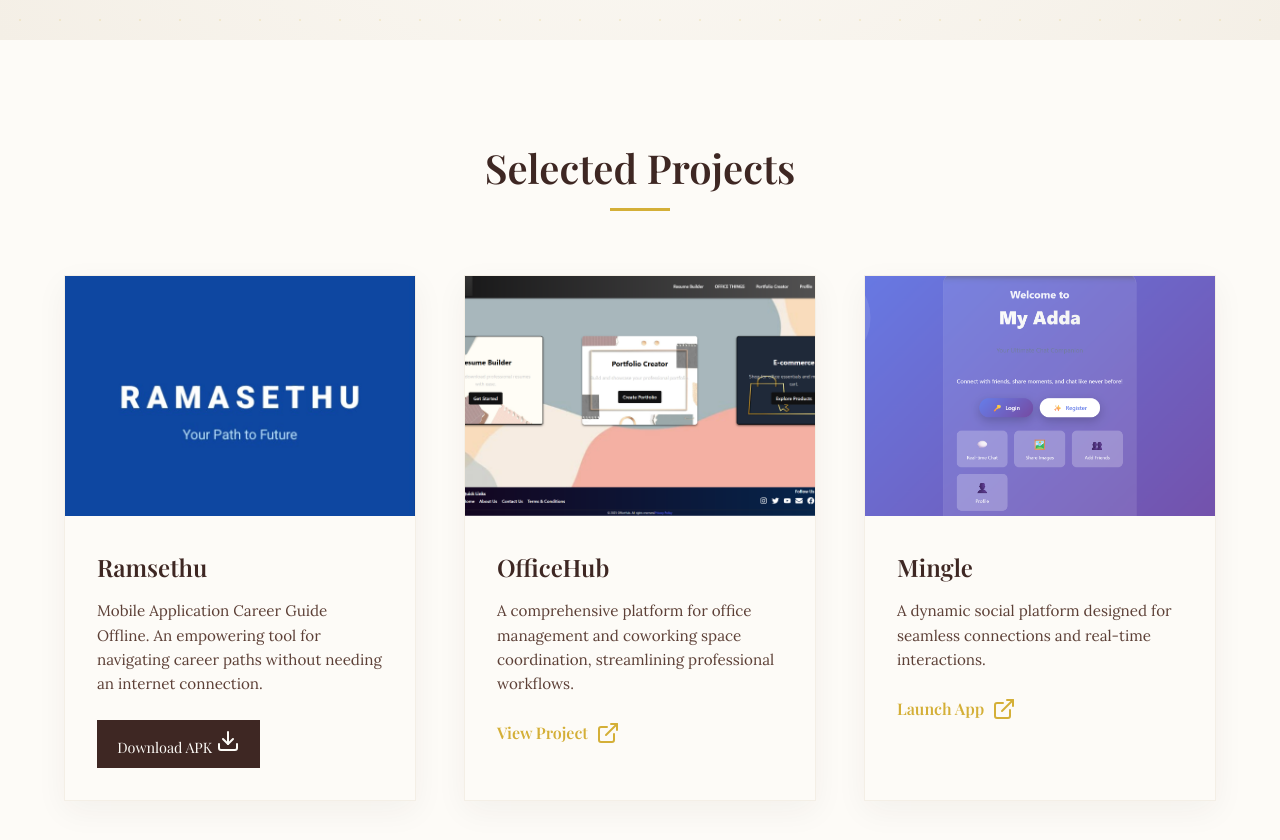
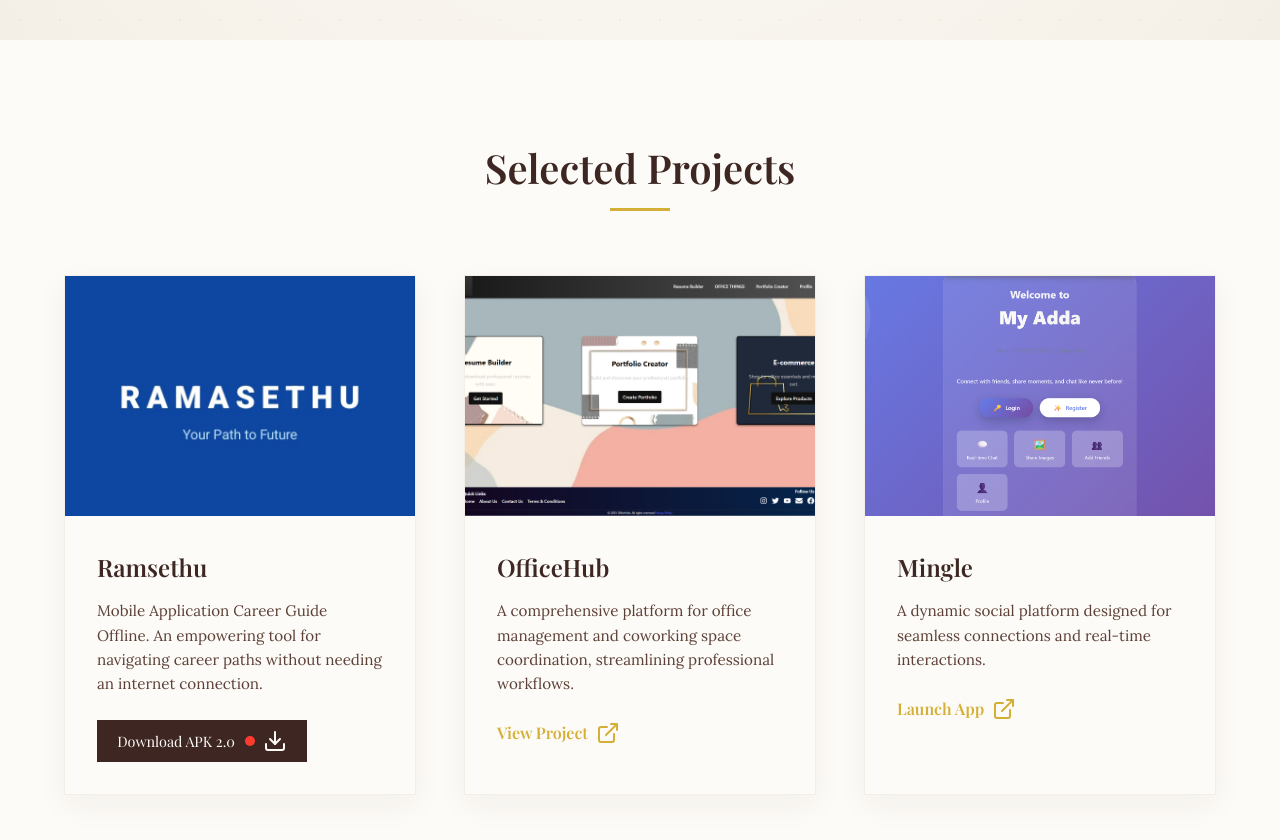
Before and after one commit to kanna-7/website, a website: page frontend/index.html in a window 1280 px wide. Shown: the part 760-1600 px from the top of the page. Drawn offline with nearby package versions, Linux system fonts and the light colour scheme; no server answers; a web font is replaced by a local one.

Commit message:
app update2

```diff
--- a/frontend/index.html
+++ b/frontend/index.html
@@ -72,9 +72,10 @@
                             <p>Mobile Application Career Guide Offline. An empowering tool for navigating career paths
                                 without needing an internet connection.</p>
                             <div class="project-actions">
-                                <a href="/download/ramsethu"
-                                    class="btn btn-primary btn-sm" id="downloadApk" download>Download APK <i
-                                        data-feather="download"></i></a>
+                                <a href="/download/ramsethu" class="btn btn-primary btn-sm" id="downloadApk"
+                                    download>Download APK 2.0
+                                    <span class="notification-dot"></span>
+                                    <i data-feather="download"></i></a>
 
                             </div>
                         </div>
@@ -196,8 +197,8 @@
                                     data-feather="github"></i></a>
                             <a href="https://www.linkedin.com/in/praveen-vithanala-10279b32a" aria-label="LinkedIn"
                                 target="_blank"><i data-feather="linkedin"></i></a>
-                            <a href="https://www.instagram.com/projectpraveen?igsh=cWdranNpMmNseGM2" aria-label="Instagram"
-                                target="_blank"><i data-feather="instagram"></i></a>
+                            <a href="https://www.instagram.com/projectpraveen?igsh=cWdranNpMmNseGM2"
+                                aria-label="Instagram" target="_blank"><i data-feather="instagram"></i></a>
                             <a href="#" aria-label="Twitter"><i data-feather="twitter"></i></a>
                         </div>
                     </div>
--- a/frontend/styles.css
+++ b/frontend/styles.css
@@ -37,7 +37,11 @@ body {
     overflow-x: hidden;
 }
 
-h1, h2, h3, h4, .logo {
+h1,
+h2,
+h3,
+h4,
+.logo {
     font-family: var(--font-heading);
     color: var(--color-brown);
     font-weight: 600;
@@ -126,6 +130,48 @@ img {
 .btn-sm {
     padding: 0.5rem 1.2rem;
     font-size: 0.9rem;
+    position: relative;
+    display: inline-flex;
+    align-items: center;
+    gap: 0.5rem;
+}
+
+.notification-dot {
+    position: relative;
+    display: inline-block;
+    width: 10px;
+    height: 10px;
+    background-color: #ff3b30;
+    border-radius: 50%;
+    margin-left: 2px;
+}
+
+.notification-dot::after {
+    content: '';
+    position: absolute;
+    top: 50%;
+    left: 50%;
+    width: 100%;
+    height: 100%;
+    background-color: #ff3b30;
+    border-radius: 50%;
+    transform: translate(-50%, -50%);
+    z-index: -1;
+    animation: pulse 2s infinite;
+}
+
+@keyframes pulse {
+    0% {
+        width: 100%;
+        height: 100%;
+        opacity: 0.7;
+    }
+
+    100% {
+        width: 250%;
+        height: 250%;
+        opacity: 0;
+    }
 }
 
 .project-actions {
@@ -665,6 +711,7 @@ footer {
 
 /* Responsive Styles */
 @media (max-width: 900px) {
+
     .about-content,
     .contact-wrapper {
         grid-template-columns: 1fr;
```
